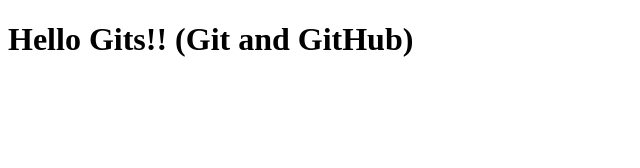
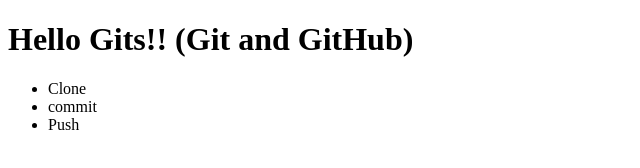
Before and after one commit to MeronAyne/Meron-Phase-3, a plain HTML site: page index.html in a window 1280 px wide. Shown: the whole page, without its empty margins (0-640 px from the left). Drawn offline with Linux system fonts and the light colour scheme.

Commit message:
Update index.html

```diff
--- a/index.html
+++ b/index.html
@@ -7,5 +7,8 @@
 </head>
 <body>
     <h1>Hello Gits!! (Git and GitHub)</h1>
+    <ul><li>Clone</li>
+    <li>commit</li>
+    <li>Push</li></ul>
 </body>
 </html>
```
